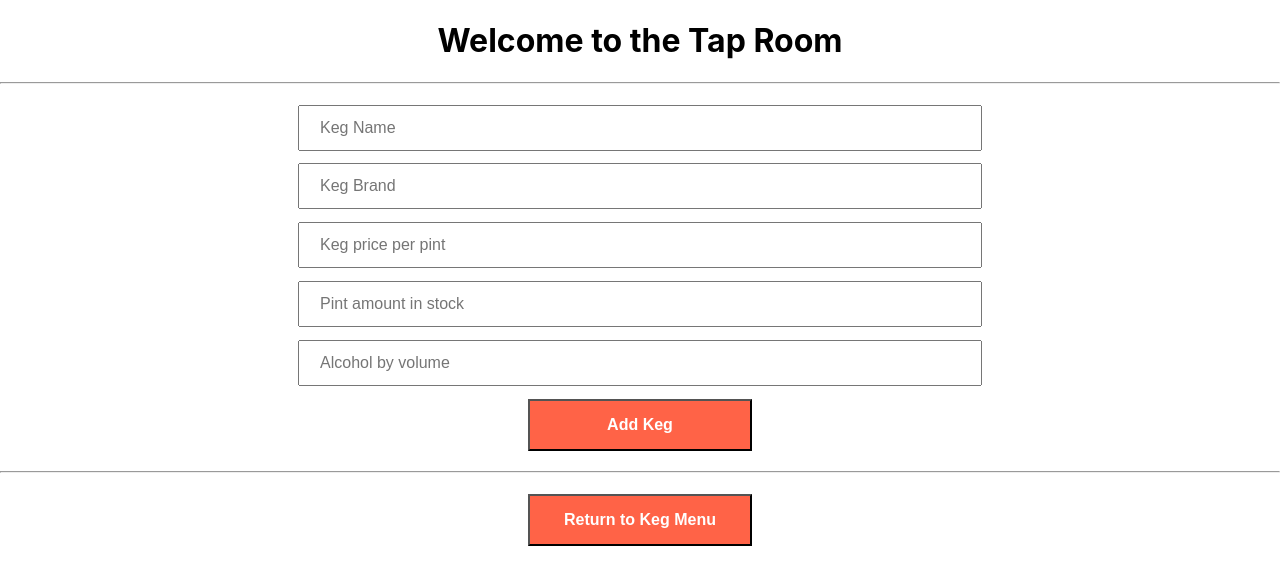
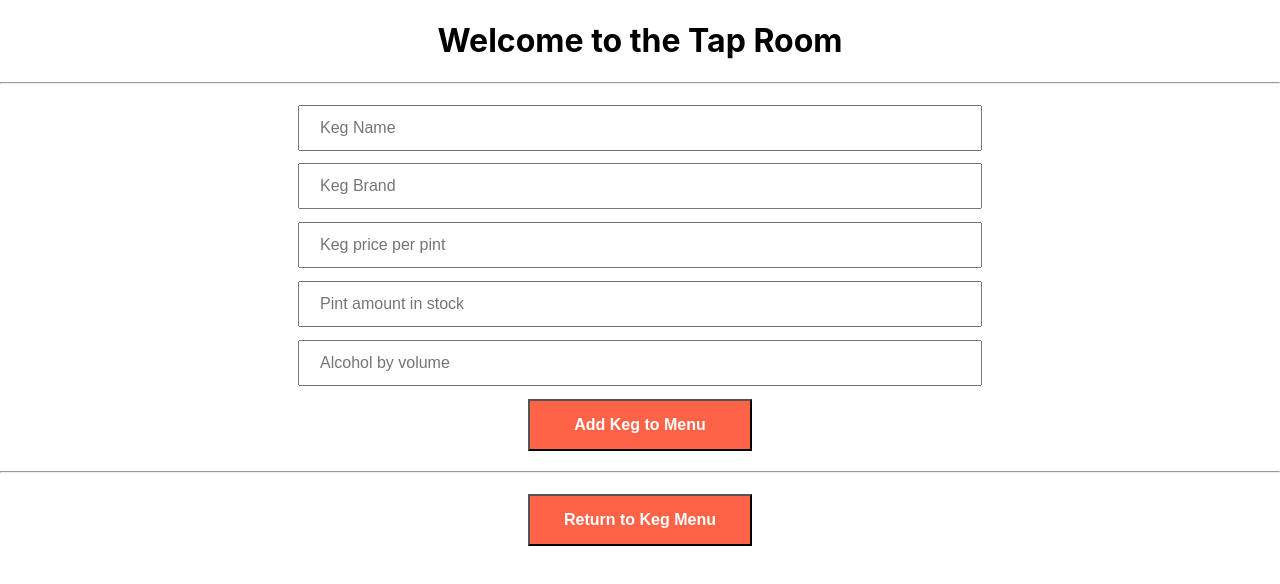
Before and after one commit to TorchAblaze/tap-room-redux, a React (Create React App) app: page / in a window 1280 px wide. Both pictures are taken after a click on the button "Add Keg". Shown: the top 584 px of the page. Built offline with nearby package versions, Linux system fonts and the light colour scheme.

Commit message:
Add reusable form

```diff
--- a/src/components/NewKegForm.js
+++ b/src/components/NewKegForm.js
@@ -1,9 +1,10 @@
 import React from "react";
 import { v4 } from "uuid";
 import PropTypes from "prop-types";
+import ResusableForm from "./ReusableForm";
 
 function NewKegForm(props) {
-  function handleNewKegFromSubmission(event) {
+  function handleNewKegFormSubmission(event) {
     event.preventDefault();
     props.onNewKegCreation({
       name: event.target.name.value,
@@ -16,37 +17,10 @@
   }
   return (
     <React.Fragment>
-      <hr />
-      <form onSubmit={handleNewKegFromSubmission}>
-        <input type="text" name="name" placeholder="Keg Name" required />
-        <input type="text" name="brand" placeholder="Keg Brand" required />
-        <input
-          type="number"
-          name="price"
-          placeholder="Keg price per pint"
-          min="0.00"
-          step="0.01"
-          required
-        />
-        <input
-          type="number"
-          name="pintsLeft"
-          placeholder="Pint amount in stock"
-          min="0"
-          required
-        />
-        <input
-          type="number"
-          name="alcoholContent"
-          placeholder="Alcohol by volume"
-          min="0.00"
-          step="0.01"
-          required
-        />
-        <br />
-        <button type="submit">Add Keg</button>
-      </form>
-      <hr />
+      <ResusableForm
+        formSubmissionHandler={handleNewKegFormSubmission}
+        buttonText="Add Keg to Menu"
+      />
     </React.Fragment>
   );
 }
--- /dev/null
+++ b/src/components/ReusableForm.js
@@ -0,0 +1,47 @@
+import React from "react";
+import PropTypes from "prop-types";
+
+function ResusableForm(props) {
+  return (
+    <React.Fragment>
+      <hr />
+      <form onSubmit={props.formSubmissionHandler}>
+        <input type="text" name="name" placeholder="Keg Name" required />
+        <input type="text" name="brand" placeholder="Keg Brand" required />
+        <input
+          type="number"
+          name="price"
+          placeholder="Keg price per pint"
+          min="0.00"
+          step="0.01"
+          required
+        />
+        <input
+          type="number"
+          name="pintsLeft"
+          placeholder="Pint amount in stock"
+          min="0"
+          required
+        />
+        <input
+          type="number"
+          name="alcoholContent"
+          placeholder="Alcohol by volume"
+          min="0.00"
+          step="0.01"
+          required
+        />
+        <br />
+        <button type="submit">{props.buttonText}</button>
+      </form>
+      <hr />
+    </React.Fragment>
+  );
+}
+
+ResusableForm.propTypes = {
+  formSubmissionHandler: PropTypes.func,
+  buttonText: PropTypes.string,
+};
+
+export default ResusableForm;
```
